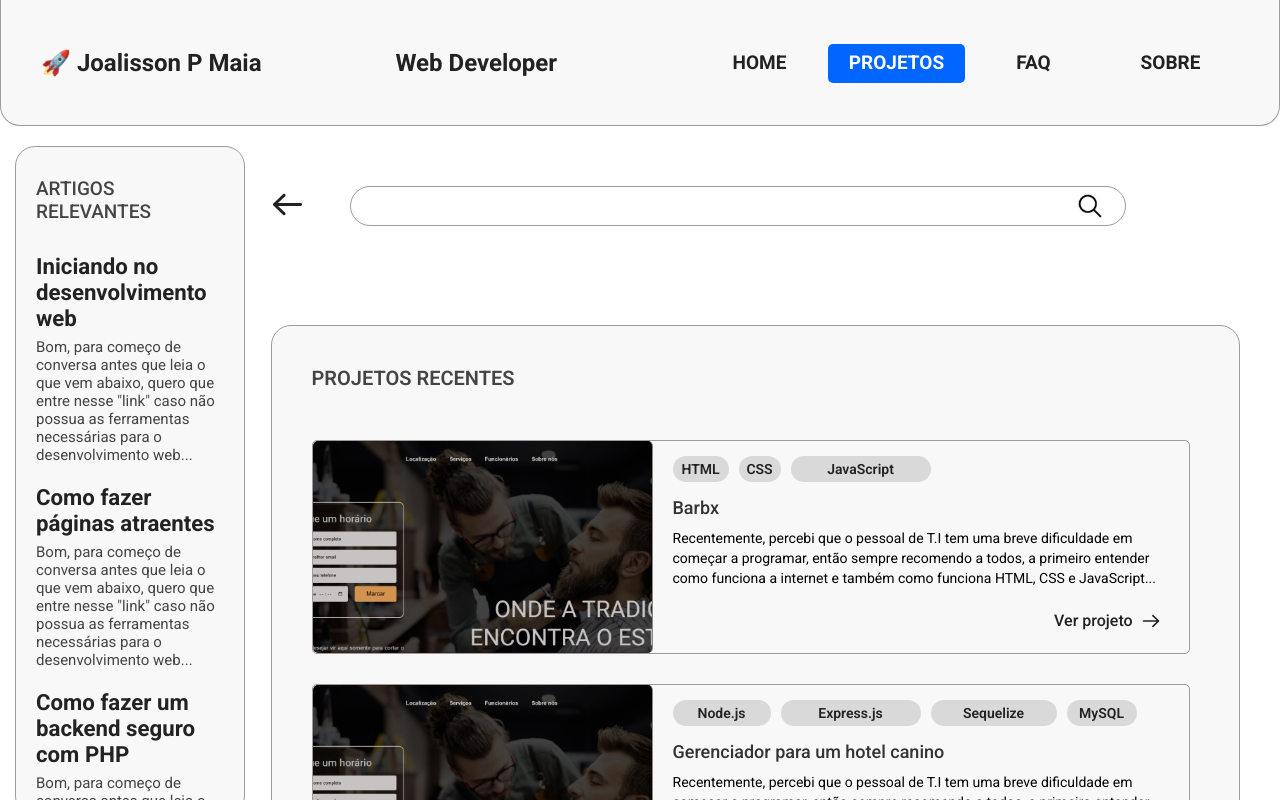
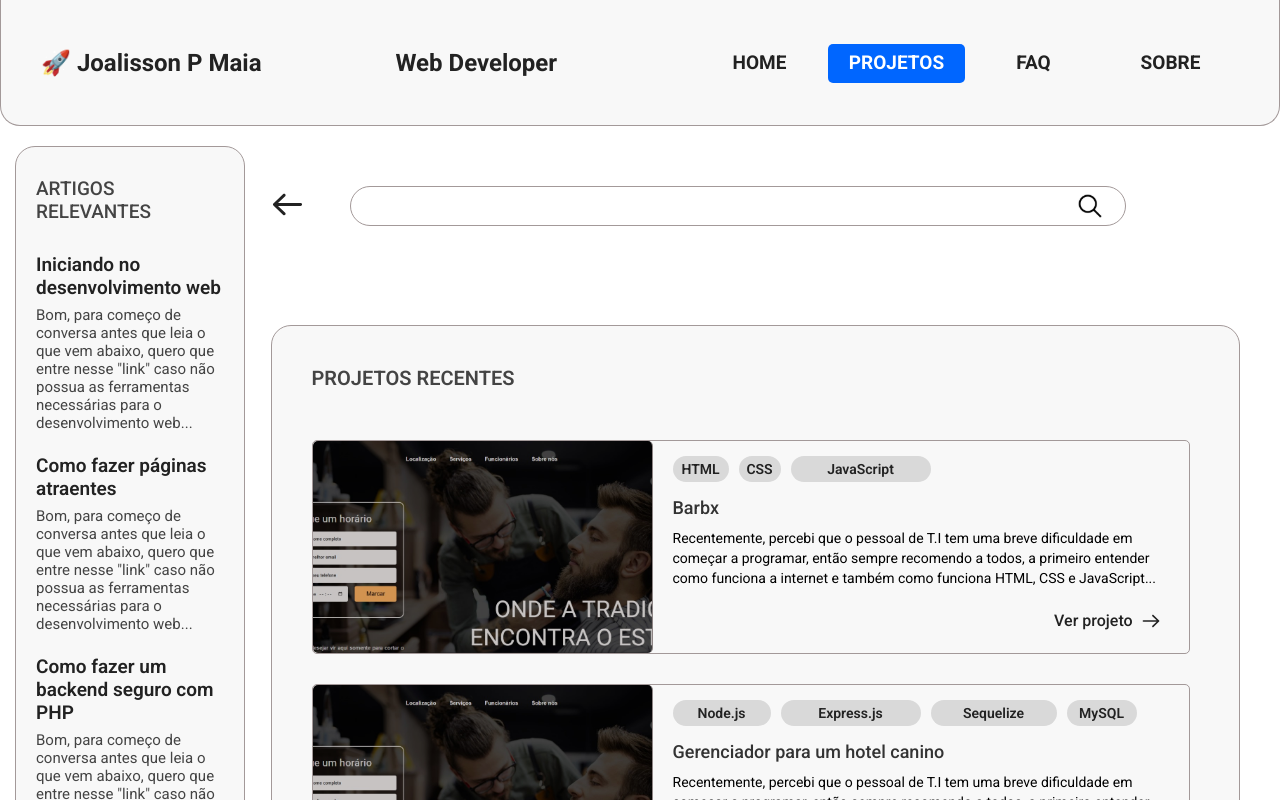
Before and after one commit to Namibo06/portifolio-atual-angular, an Angular app: page /projetos in a window 1280 px wide. Shown: the top 800 px of the page. Built offline with nearby package versions, Linux system fonts and the light colour scheme.

Commit message:
refactor: added component relevant articles, and remove code unecessary

```diff
--- a/src/app/pages/project/project.module.ts
+++ b/src/app/pages/project/project.module.ts
@@ -6,6 +6,7 @@ import { ProjectComponent } from './project/project.component';
 import { HeaderModule } from '../../shared/header/header.module';
 import { AboutMeModule } from '../../components/about-me/about-me.module';
 import { CardTemplateModule } from '../../components/card-template/card-template.module';
+import { RelevantArticlesModule } from '../../components/relevant-articles/relevant-articles.module';
 
 
 
@@ -18,7 +19,8 @@ import { CardTemplateModule } from '../../components/card-template/card-template
     FormsModule,
     HeaderModule,
     AboutMeModule,
-    CardTemplateModule
+    CardTemplateModule,
+    RelevantArticlesModule
   ]
 })
 export class ProjectModule { }
--- a/src/app/pages/project/project/project.component.html
+++ b/src/app/pages/project/project/project.component.html
@@ -5,39 +5,7 @@
 
     <main>
         <aside>
-            <h2>ARTIGOS RELEVANTES</h2>
-
-            <div class="article__wrapper">
-                <a href="" class="article__card__single">
-                    <div class="article__title">
-                        <h3>Iniciando no desenvolvimento web</h3>
-                    </div><!--article__title-->
-
-                    <div class="article__description">
-                        <p>Bom, para começo de conversa antes que leia o que vem abaixo, quero que entre nesse "link" caso não possua as ferramentas necessárias para o desenvolvimento web...</p>
-                    </div><!--article__description-->
-                </a><!--article__card__single-->
-
-                <a href="" class="article__card__single">
-                    <div class="article__title">
-                        <h3>Como fazer páginas atraentes</h3>
-                    </div><!--article__title-->
-
-                    <div class="article__description">
-                        <p>Bom, para começo de conversa antes que leia o que vem abaixo, quero que entre nesse "link" caso não possua as ferramentas necessárias para o desenvolvimento web...</p>
-                    </div><!--article__description-->
-                </a><!--article__card__single-->
-
-                <a href="" class="article__card__single">
-                    <div class="article__title">
-                        <h3>Como fazer um backend seguro com PHP</h3>
-                    </div><!--article__title-->
-
-                    <div class="article__description">
-                        <p>Bom, para começo de conversa antes que leia o que vem abaixo, quero que entre nesse "link" caso não possua as ferramentas necessárias para o desenvolvimento web...</p>
-                    </div><!--article__description-->
-                </a><!--article__card__single-->
-            </div><!--article__wrapper-->
+           <app-relevant-articles></app-relevant-articles>
         </aside>
 
         <div class="project__wrapper">
--- a/src/app/pages/project/project/project.component.scss
+++ b/src/app/pages/project/project/project.component.scss
@@ -11,45 +11,11 @@ main > aside{
     position: relative;
     top: 20px;
     background-color: #f8f8f8;
-    height: 80.5vh;
+    height: 90vh;
     width: 330px;
-    height: 670px;
     border: 1px solid #a39999;
     border-radius: 20px;
     padding: 30px 20px;
-}
-
-aside > h2{
-    font-size: 19px;
-    font-weight: 500;
-    color: #444;
-}
-
-.article__wrapper{
-    padding-top: 30px;
-}
-
-.article__card__single{
-    display: block;
-    margin-bottom: 20px;
-    text-decoration: none;
-}
-
-.article__card__single:last-child{
-    margin-bottom: 0;
-}
-
-.article__title{
-    font-size: 19px;
-    font-weight: 500;
-    color: #222;
-}
-
-.article__description{
-    font-size: 15px;
-    font-weight: 400;
-    padding-top: 7px;
-    color: #444;
 }
 
 /*home search*/
```
